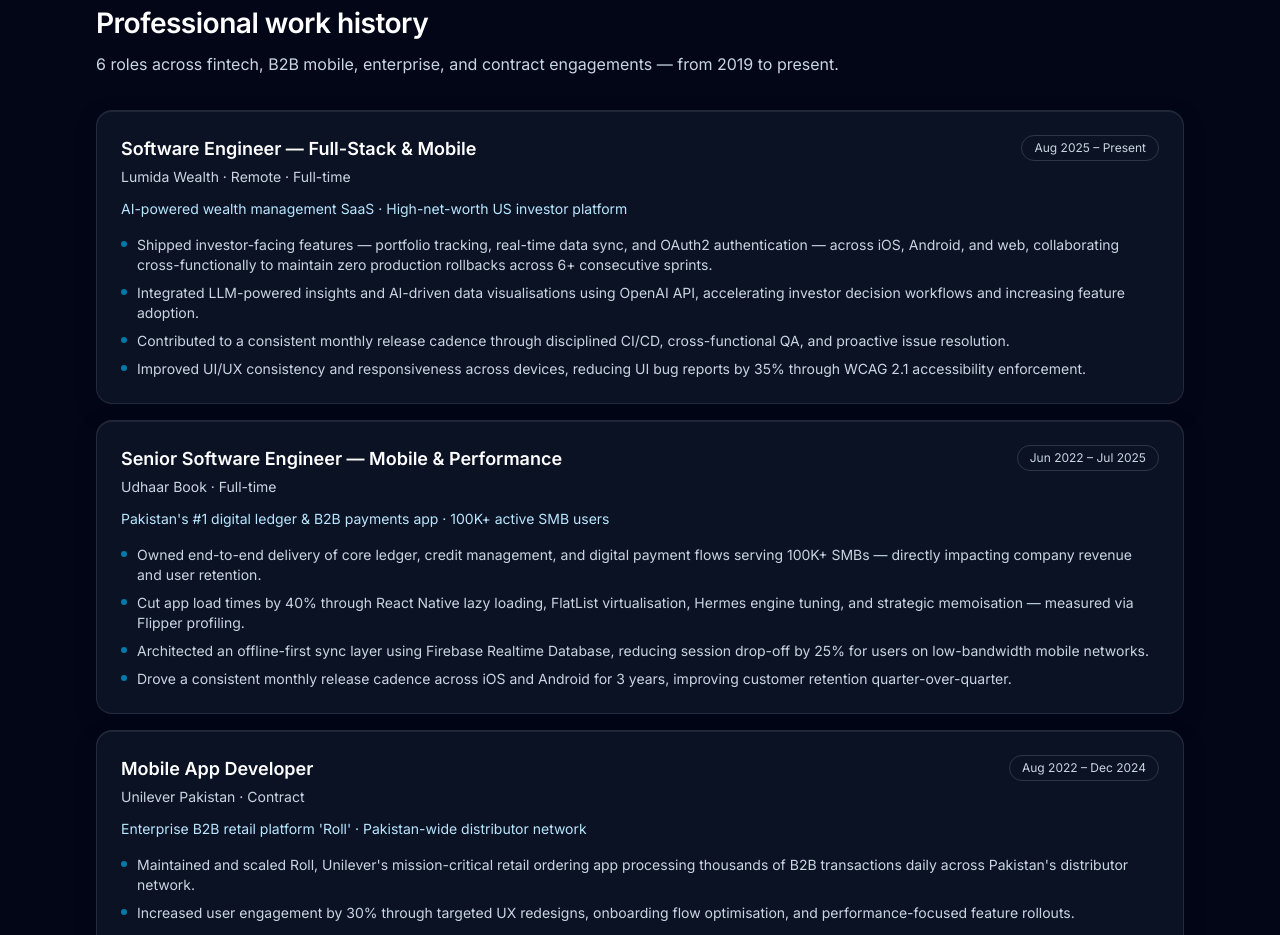
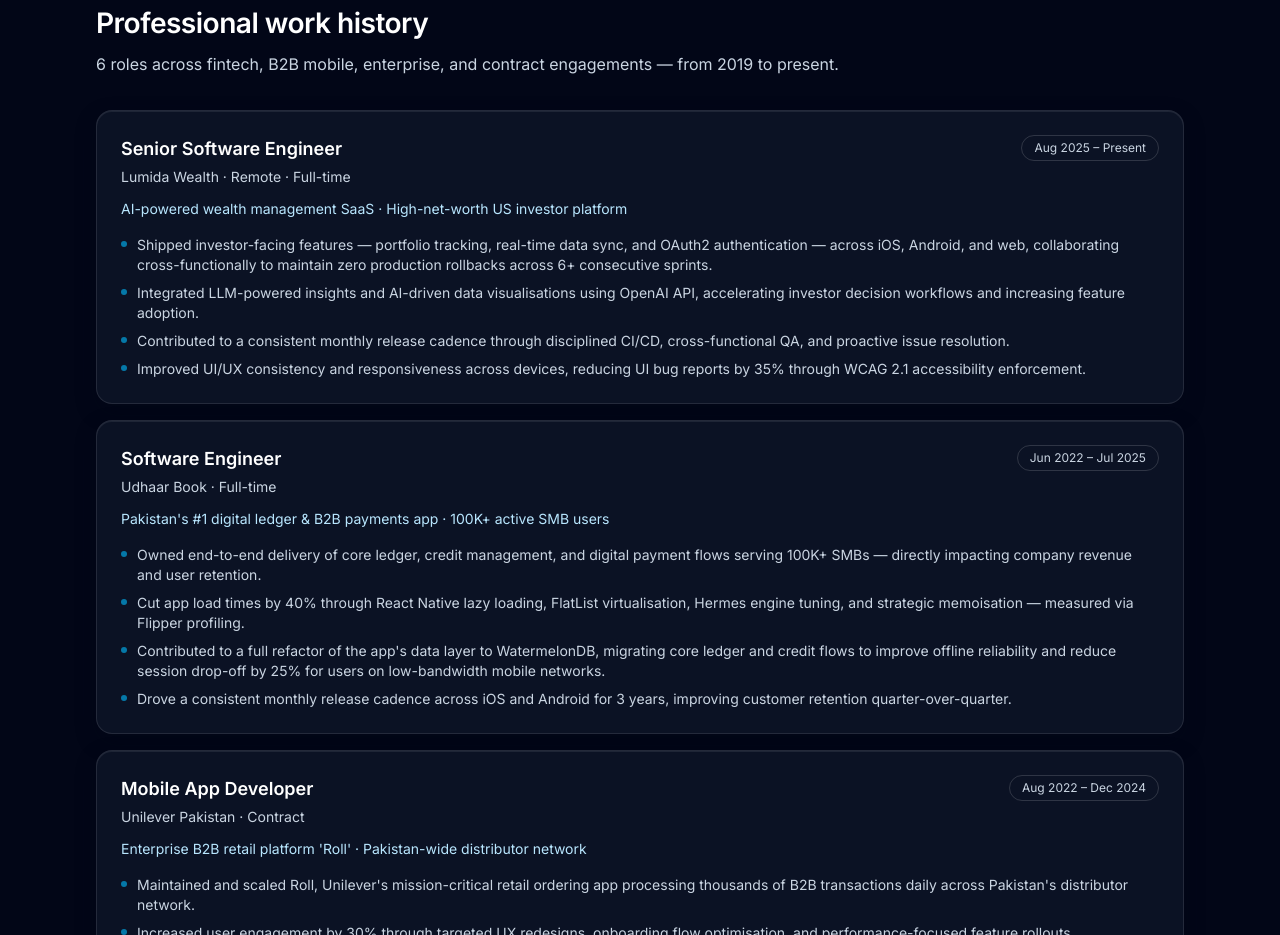
Before and after one commit to GhulamMustufa/ghulam_resume, a Next.js app: page / in a window 1280 px wide. Shown: the part 5480-6415 px from the top of the page. Built offline with nearby package versions, Linux system fonts and the light colour scheme.

Commit message:
feat: update job roles and responsibilities in experience section

```diff
--- a/src/data/portfolioData.ts
+++ b/src/data/portfolioData.ts
@@ -200,7 +200,7 @@
 /* 6 roles — Cloud Coherence and Independent Clients removed to match resume focus */
 export const experiences: Experience[] = [
   {
-    role: 'Software Engineer — Full-Stack & Mobile',
+    role: 'Senior Software Engineer',
     company: 'Lumida Wealth',
     period: 'Aug 2025 – Present',
     mode: 'Remote · Full-time',
@@ -213,7 +213,7 @@
     ],
   },
   {
-    role: 'Senior Software Engineer — Mobile & Performance',
+    role: 'Software Engineer',
     company: 'Udhaar Book',
     period: 'Jun 2022 – Jul 2025',
     mode: 'Full-time',
@@ -221,7 +221,7 @@
     outcomes: [
       'Owned end-to-end delivery of core ledger, credit management, and digital payment flows serving 100K+ SMBs — directly impacting company revenue and user retention.',
       'Cut app load times by 40% through React Native lazy loading, FlatList virtualisation, Hermes engine tuning, and strategic memoisation — measured via Flipper profiling.',
-      'Architected an offline-first sync layer using Firebase Realtime Database, reducing session drop-off by 25% for users on low-bandwidth mobile networks.',
+      'Contributed to a full refactor of the app\'s data layer to WatermelonDB, migrating core ledger and credit flows to improve offline reliability and reduce session drop-off by 25% for users on low-bandwidth mobile networks.',
       'Drove a consistent monthly release cadence across iOS and Android for 3 years, improving customer retention quarter-over-quarter.',
     ],
   },
```
